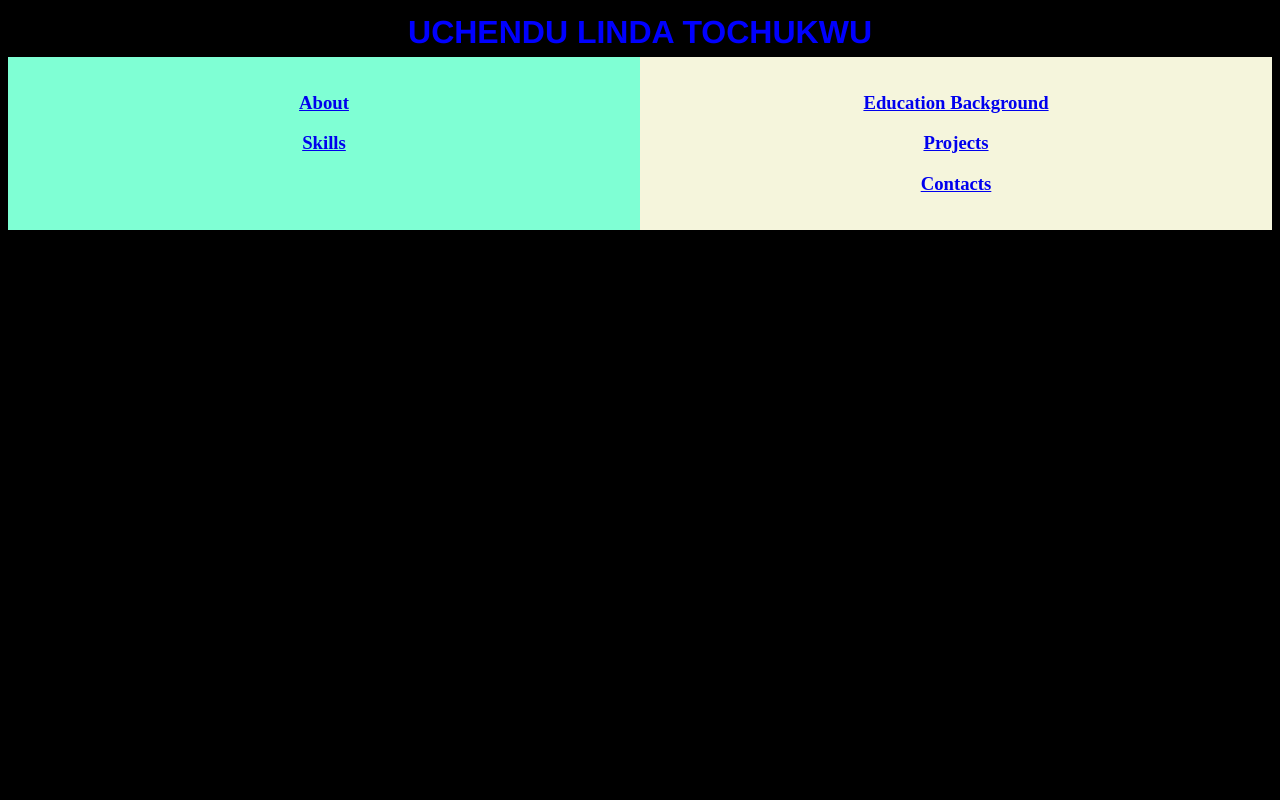
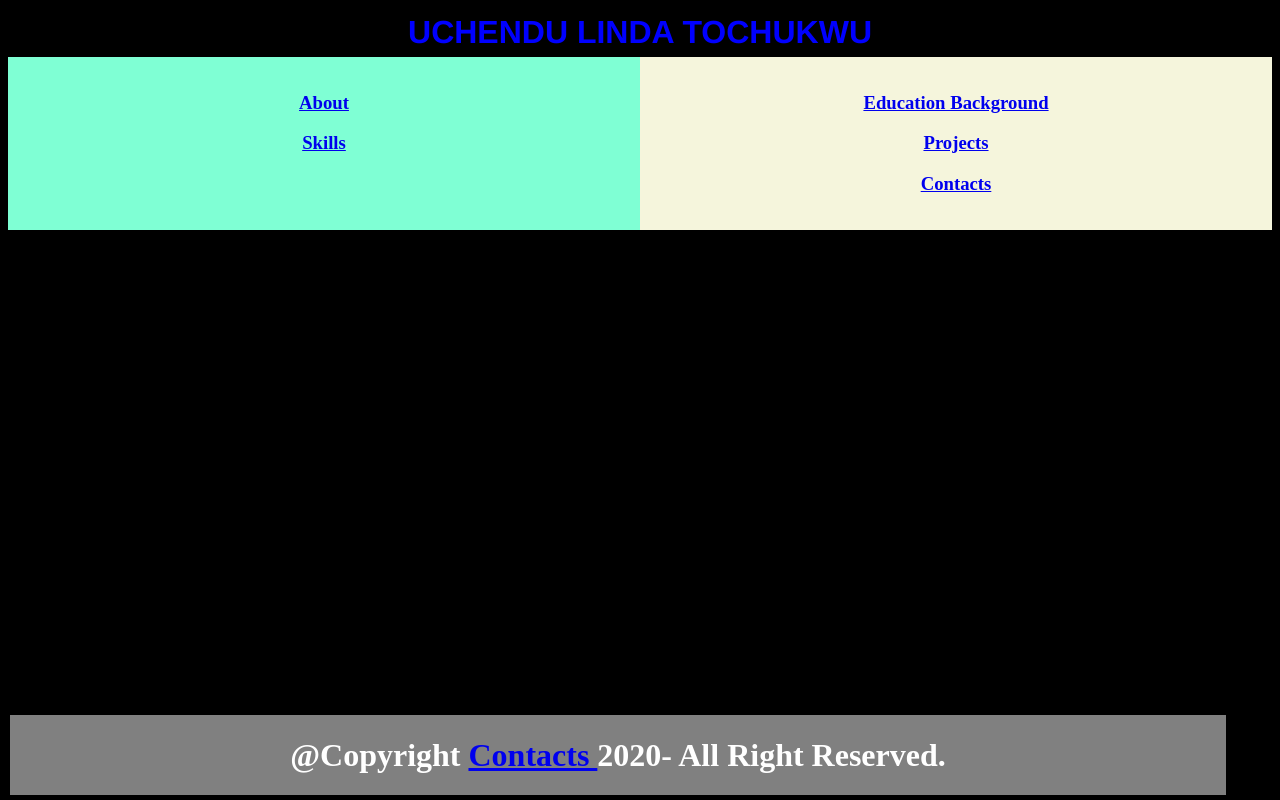
Before and after one commit to uchendu1/swebcodingassesementportfolio, a plain HTML site: page index.html in a window 1280 px wide. Drawn offline with Linux system fonts and the light colour scheme.

Commit message:
adding footer

```diff
--- a/index.css
+++ b/index.css
@@ -6,8 +6,18 @@
     background-color: black;
     text-align: center;
 
+
   }
-
+  footer {
+    position: fixed;
+    left: 10px;
+    bottom: 5px;
+    right: 10px;
+    width: 95%;
+    background-color: gray;
+    color: white;
+    text-align: center;
+    }
 header {
 
     color:blue;
--- a/index.html
+++ b/index.html
@@ -32,5 +32,13 @@
         </div>
       </div>
     </div>
+
+    <footer>
+     <h1> @Copyright <a href="./Contacts.html"> Contacts </a> 2020- All Right Reserved.  </h1>
+
+
+    </footer>
   </body>
 </html>
+
+<!-- setting the giving the body element min-height: 100vh , display: flex and flex-direction: column  -->
```
